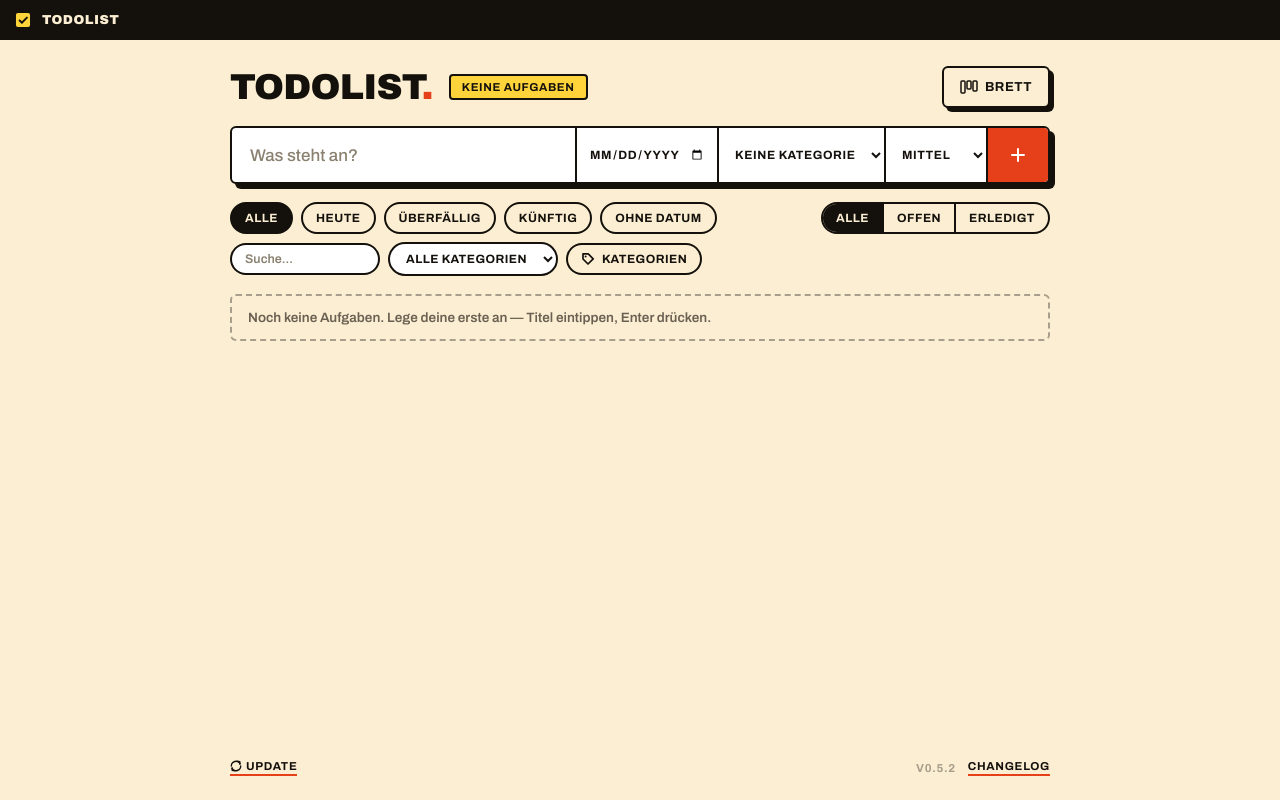
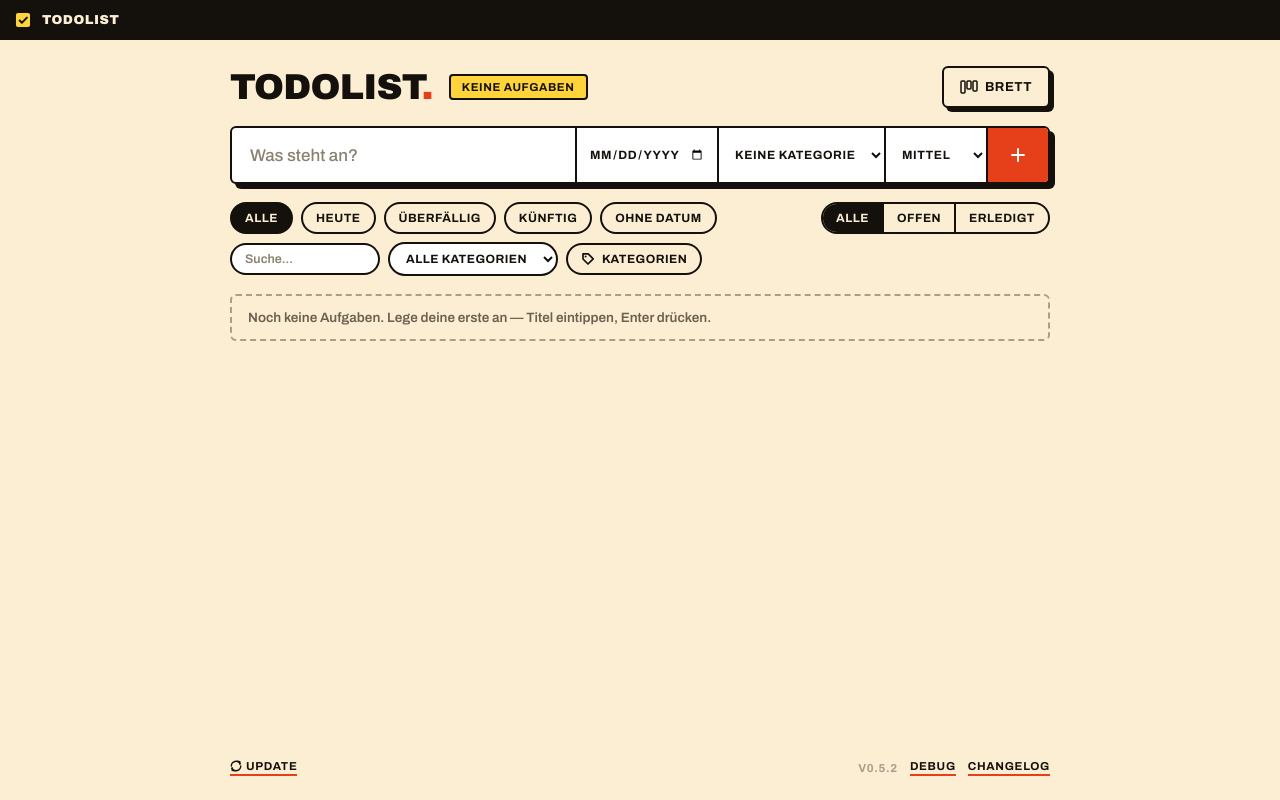
Before and after one commit to seemueller/roomote-test-todolist, a React (Vite) app: page / in a window 1280 px wide. Built offline with nearby package versions, Linux system fonts and the light colour scheme.

Commit message:
feat: add visible Debug button in footer

```diff
--- a/src/App.css
+++ b/src/App.css
@@ -799,7 +799,8 @@ a:hover {
   color: var(--ink-ghost);
 }
 
-.changelog-btn {
+.changelog-btn,
+.debug-btn {
   padding: 0 0 2px;
   border: none;
   border-bottom: var(--border-thin);
@@ -814,7 +815,8 @@ a:hover {
   cursor: pointer;
 }
 
-.changelog-btn:hover {
+.changelog-btn:hover,
+.debug-btn:hover {
   background: var(--highlight);
 }
 
--- a/src/App.tsx
+++ b/src/App.tsx
@@ -762,6 +762,14 @@ function App() {
           <span className="version">v{APP_VERSION}</span>
           <button
             type="button"
+            className="debug-btn"
+            onClick={() => setShowDebug(true)}
+            aria-label="Debug Logs"
+          >
+            Debug
+          </button>
+          <button
+            type="button"
             className="changelog-btn"
             onClick={() => setShowChangelog(true)}
           >
```
